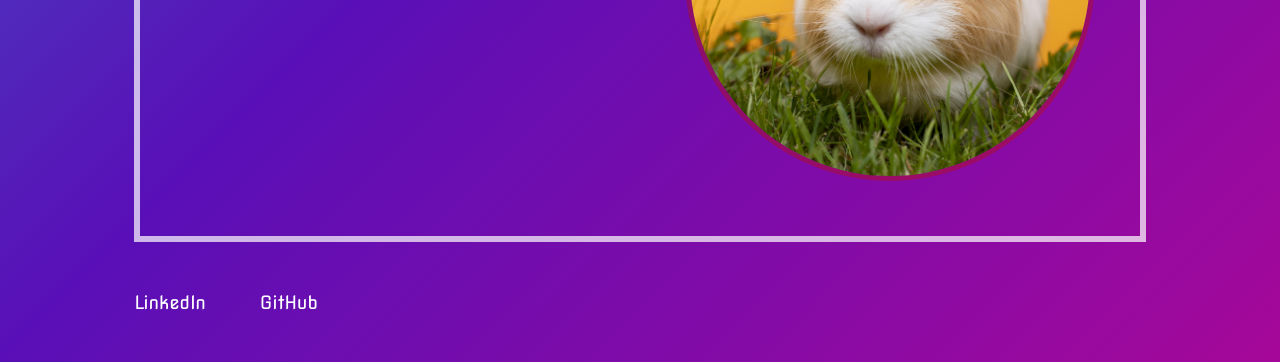
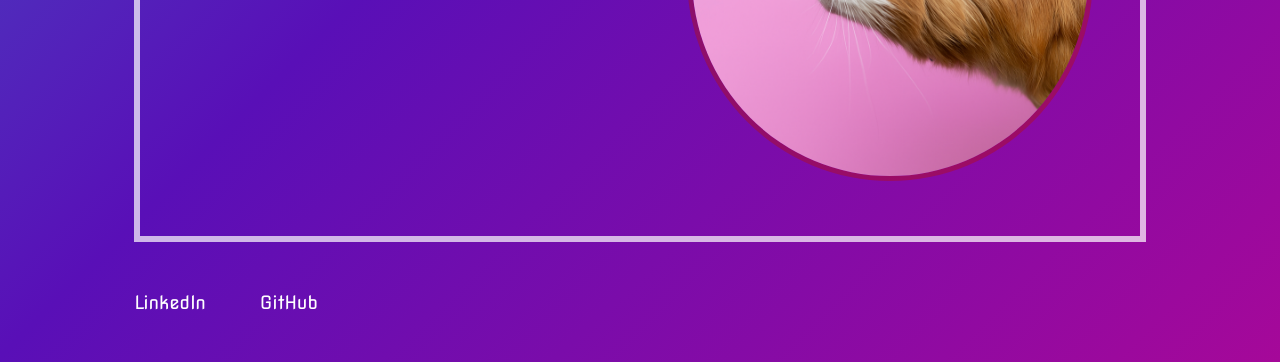
Before and after one commit to adriannaw27/portfolio2025, a plain HTML site: page index.html in a window 1280 px wide. Shown: the part 458-820 px from the top of the page. Drawn offline with Linux system fonts and the light colour scheme.

Commit message:
Update index.html

```diff
--- a/index.html
+++ b/index.html
@@ -257,7 +257,7 @@
             </h1>
         </div>
         <div class="photo_container">
-            <img class="photo" src="./guinea_pig_2.jpg" alt="hairy guinea pig"/>
+            <img class="photo" src="./gp3.png" alt="hairy guinea pig"/>
         </div>
     </div>
     <footer class="footer">
```
